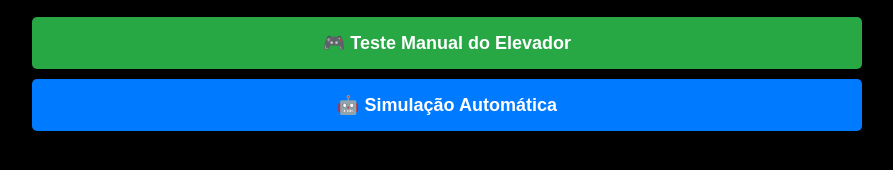
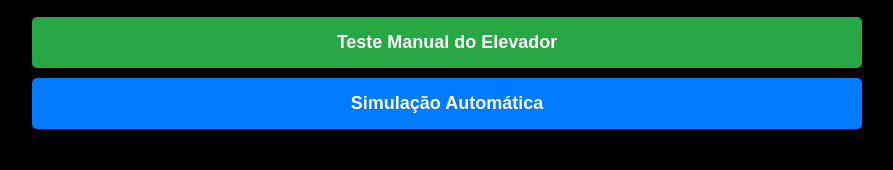
Before and after one commit to LeoCuller/Elevador-IOT, a website: page public/index.html in a window 1280 px wide. Shown: the part 214-384 px from the top of the page, without its empty margins (208-1101 px from the left). Drawn offline with Linux system fonts and the light colour scheme.

Commit message:
Update index.html

```diff
--- a/public/index.html
+++ b/public/index.html
@@ -10,8 +10,8 @@
     <div class="container">
         <h1>🏢 Sistema de Elevador IoT</h1>
     </div>
-        <a href="teste.html" class="btn-test">🎮 Teste Manual do Elevador</a>
-        <a href="automatico.html" class="btn-auto">🤖 Simulação Automática</a>
+        <a href="teste.html" class="btn-test">Teste Manual do Elevador</a>
+        <a href="automatico.html" class="btn-auto">Simulação Automática</a>
     </div>
 </body>
 </html>
```
